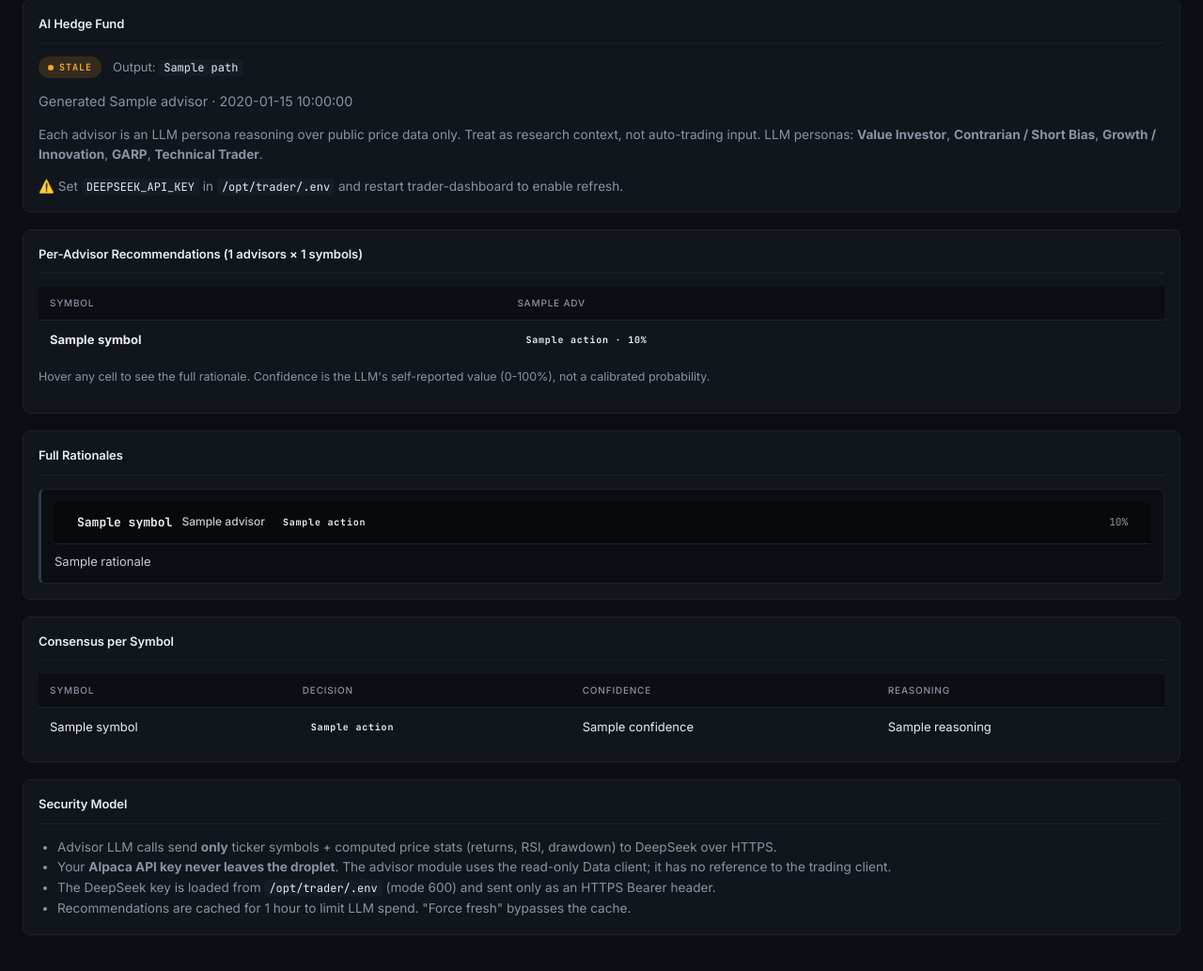
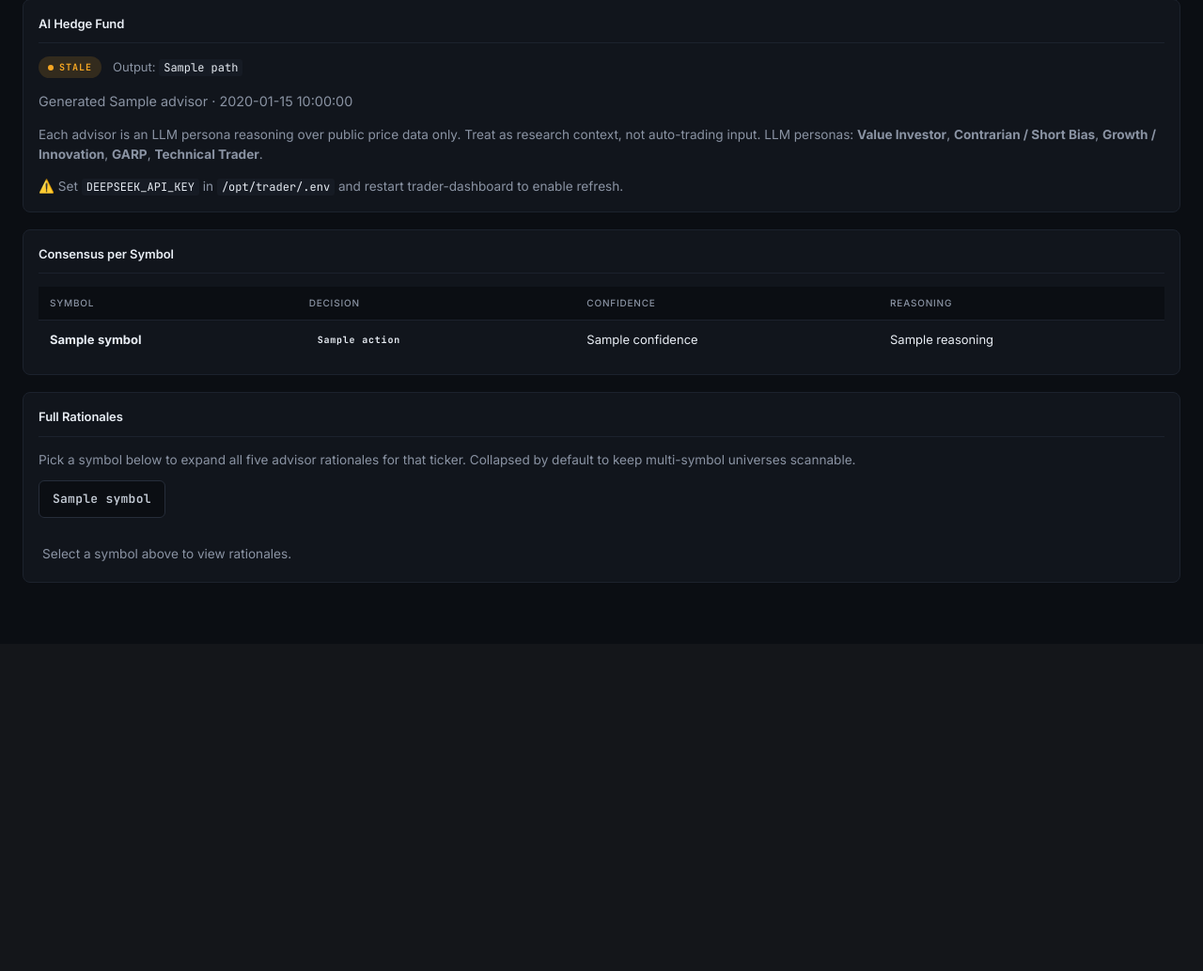
Before and after one commit to drizzle/trader, a FastAPI app: template trader/dashboard/templates/advisors.html in a window 1280 px wide. Shown: the part 115-1148 px from the top of the page at 94% size. After the commit the page ends 735 px from the top, so only its background shows below. Run offline with FastAPI, Linux system fonts and the light colour scheme; the template is opened without the code that fills it: most values are stand-ins (such as "Sample title", 1, 10 or a date in 2020).

Commit message:
update template

```diff
--- a/trader/dashboard/templates/advisors.html
+++ b/trader/dashboard/templates/advisors.html
@@ -53,40 +53,50 @@
   </div>
 </div>
 
-{% if advisor.advisors %}
 <div class="card">
-  <h2>Per-Advisor Recommendations ({{ advisor.advisors|length }} advisors × {{ advisor.matrix_rows|length }} symbols)</h2>
-  <div style="overflow-x:auto">
+  <h2>Consensus per Symbol</h2>
+  <div class="scroll">
     <table>
       <thead><tr>
-        <th>Symbol</th>
-        {% for adv in advisor.advisors %}<th>{{ adv }}</th>{% endfor %}
+        <th>Symbol</th><th>Decision</th><th>Confidence</th><th>Reasoning</th>
       </tr></thead>
       <tbody>
-      {% for row in advisor.matrix_rows %}
+      {% for row in advisor.rows %}
         <tr>
           <td><strong>{{ row.symbol }}</strong></td>
-          {% for cell in row.cells %}
-            <td>
-              <span class="decision {{ cell.tone }}" title="{{ cell.rationale|e }}">
-                {{ cell.action }}{% if cell.confidence is not none %} · {{ "%.0f%%"|format(cell.confidence * 100) }}{% endif %}
-              </span>
-            </td>
-          {% endfor %}
+          <td><span class="decision {{ row.tone }}">{{ row.action }}</span></td>
+          <td>{% if row.confidence is not none %}{{ "%.0f%%"|format((row.confidence or 0) * 100) if row.confidence <= 1 else row.confidence }}{% else %}n/a{% endif %}</td>
+          <td>{{ row.reasoning or "No advisory output for this symbol yet." }}</td>
         </tr>
       {% endfor %}
       </tbody>
     </table>
   </div>
-  <p class="muted" style="font-size:0.78rem; margin-top:10px">
-    Hover any cell to see the full rationale. Confidence is the LLM's self-reported value (0-100%), not a calibrated probability.
-  </p>
 </div>
 
+{% if advisor.matrix_rows %}
 <div class="card">
   <h2>Full Rationales</h2>
+  <p class="muted" style="font-size:0.85rem; margin:0 0 12px">
+    Pick a symbol below to expand all five advisor rationales for that ticker.
+    Collapsed by default to keep multi-symbol universes scannable.
+  </p>
+
+  <div class="symbol-tabs" role="tablist">
+    {% for row in advisor.matrix_rows %}
+      <button type="button"
+              class="symbol-tab"
+              role="tab"
+              data-symbol="{{ row.symbol }}"
+              aria-selected="false">
+        {{ row.symbol }}
+      </button>
+    {% endfor %}
+  </div>
+
   <div class="rationale-list">
     {% for row in advisor.matrix_rows %}
+      <div class="rationale-group" data-symbol="{{ row.symbol }}" hidden>
         {% for cell in row.cells %}
           <article class="rationale">
             <header class="rationale-head">
@@ -100,13 +110,43 @@
             <p class="rationale-body">{{ cell.rationale or "—" }}</p>
           </article>
         {% endfor %}
+      </div>
     {% endfor %}
+  </div>
+
+  <div class="rationale-empty muted" style="font-size:0.85rem; padding:14px 4px 4px">
+    Select a symbol above to view rationales.
   </div>
 </div>
 
 <style>
-  /* Stacked rationale cards — readable on mobile, no horizontal scroll. */
+  .symbol-tabs {
+    display: flex; flex-wrap: wrap; gap: 8px;
+    margin: 4px 0 14px;
+  }
+  .symbol-tab {
+    background: var(--bg-1);
+    color: var(--fg-1);
+    border: 1px solid var(--border-2);
+    border-radius: var(--r-md);
+    padding: 8px 14px;
+    font: 600 13px var(--font-mono);
+    letter-spacing: 0.02em;
+    cursor: pointer;
+    min-height: 40px;
+    transition: background 120ms, border-color 120ms, color 120ms;
+  }
+  .symbol-tab:hover { color: var(--fg-0); border-color: var(--border-3); }
+  .symbol-tab[aria-selected="true"] {
+    background: color-mix(in srgb, var(--accent) 14%, var(--bg-1));
+    border-color: var(--accent);
+    color: var(--accent);
+  }
+
   .rationale-list { display: flex; flex-direction: column; gap: 10px; }
+  .rationale-group { display: flex; flex-direction: column; gap: 10px; }
+  .rationale-group[hidden] { display: none; }
+
   .rationale {
     background: var(--bg-1);
     border: 1px solid var(--border-1);
@@ -123,9 +163,7 @@
     font-family: var(--font-mono); font-weight: 700;
     color: var(--fg-0); font-size: 13px;
   }
-  .rationale-advisor {
-    color: var(--fg-1); font-weight: 500;
-  }
+  .rationale-advisor { color: var(--fg-1); font-weight: 500; }
   .rationale-conf {
     margin-left: auto;
     font-family: var(--font-mono); font-variant-numeric: tabular-nums;
@@ -136,10 +174,10 @@
     font-size: 13px; line-height: 1.6;
     white-space: normal; word-break: break-word;
   }
-  /* Tone-tinted left border */
   .rationale:has(.decision.buy)  { border-left-color: var(--accent); }
   .rationale:has(.decision.sell) { border-left-color: var(--neg); }
   .rationale:has(.decision.hold) { border-left-color: var(--warn); }
+
   @media (max-width: 700px) {
     .rationale { padding: 11px 12px; }
     .rationale-head { gap: 8px; font-size: 11px; }
@@ -147,35 +185,39 @@
     .rationale-body { font-size: 14px; line-height: 1.55; }
   }
 </style>
+
+<script>
+  (function () {
+    var tabs = document.querySelectorAll('.symbol-tab');
+    var groups = document.querySelectorAll('.rationale-group');
+    var emptyMsg = document.querySelector('.rationale-empty');
+
+    function pick(symbol) {
+      tabs.forEach(function (t) {
+        t.setAttribute('aria-selected', t.dataset.symbol === symbol ? 'true' : 'false');
+      });
+      var any = false;
+      groups.forEach(function (g) {
+        var match = g.dataset.symbol === symbol;
+        g.hidden = !match;
+        if (match) any = true;
+      });
+      if (emptyMsg) emptyMsg.style.display = any ? 'none' : '';
+      try { sessionStorage.setItem('advisorSymbol', symbol); } catch (_) {}
+    }
+
+    tabs.forEach(function (t) {
+      t.addEventListener('click', function () { pick(t.dataset.symbol); });
+    });
+
+    // Restore prior selection on this session, otherwise leave collapsed.
+    var saved = null;
+    try { saved = sessionStorage.getItem('advisorSymbol'); } catch (_) {}
+    if (saved && document.querySelector('.symbol-tab[data-symbol="' + saved + '"]')) {
+      pick(saved);
+    }
+  })();
+</script>
 {% endif %}
 
-<div class="card">
-  <h2>Consensus per Symbol</h2>
-  <table>
-    <thead><tr>
-      <th>Symbol</th><th>Decision</th><th>Confidence</th><th>Reasoning</th>
-    </tr></thead>
-    <tbody>
-    {% for row in advisor.rows %}
-      <tr>
-        <td>{{ row.symbol }}</td>
-        <td><span class="decision {{ row.tone }}">{{ row.action }}</span></td>
-        <td>{% if row.confidence is not none %}{{ "%.0f%%"|format((row.confidence or 0) * 100) if row.confidence <= 1 else row.confidence }}{% else %}n/a{% endif %}</td>
-        <td>{{ row.reasoning or "No advisory output for this symbol yet." }}</td>
-      </tr>
-    {% endfor %}
-    </tbody>
-  </table>
-</div>
-
-<div class="card">
-  <h2>Security Model</h2>
-  <ul class="muted" style="font-size:0.85rem; line-height:1.6; margin:0; padding-left:20px">
-    <li>Advisor LLM calls send <strong>only</strong> ticker symbols + computed price stats (returns, RSI, drawdown) to DeepSeek over HTTPS.</li>
-    <li>Your <strong>Alpaca API key never leaves the droplet</strong>. The advisor module uses the read-only Data client; it has no reference to the trading client.</li>
-    <li>The DeepSeek key is loaded from <code>/opt/trader/.env</code> (mode 600) and sent only as an HTTPS Bearer header.</li>
-    <li>Recommendations are cached for 1 hour to limit LLM spend. "Force fresh" bypasses the cache.</li>
-  </ul>
-</div>
-
 {% endblock %}
```
Lines whose indentation alone changed are shown as unchanged.
